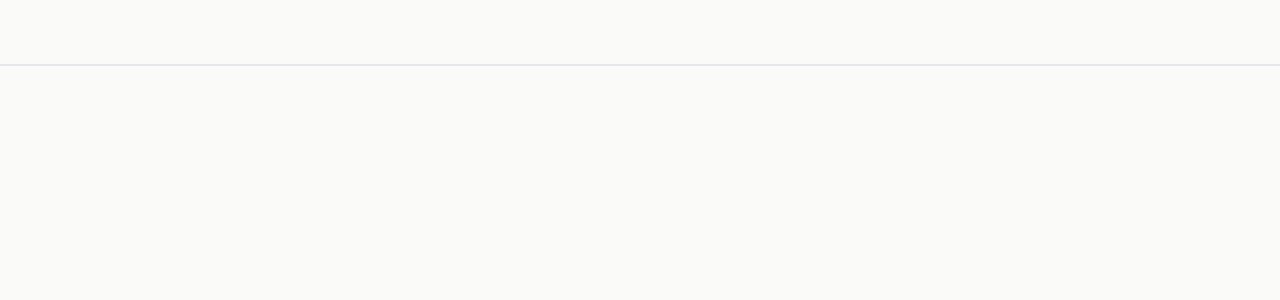
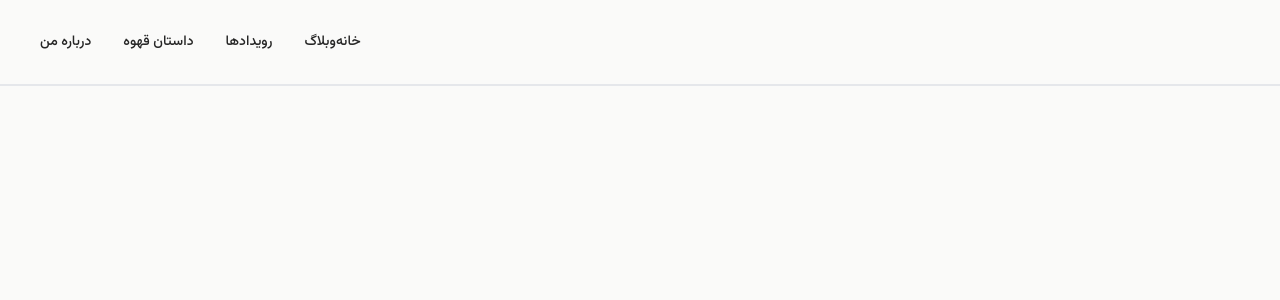
Before and after one commit to MhmmdEmmi/the-need-for-coffee, a React (Vite) app: page / in a window 1280 px wide. Shown: the top 300 px of the page. Built offline with nearby package versions, Linux system fonts and the light colour scheme.

Commit message:
create: responsive navbar menu

```diff
--- a/src/components/Navbar.jsx
+++ b/src/components/Navbar.jsx
@@ -1,5 +1,6 @@
 import { RiCloseLine, RiMenu3Line } from "@remixicon/react";
 import { useState } from "react";
+import { LINKS } from "../constants/index";
 
 const Navbar = () => {
   const [isOpen, setIsOpen] = useState(false);
@@ -27,8 +28,33 @@ const Navbar = () => {
               {isOpen ? <RiCloseLine /> : <RiMenu3Line />}
             </button>
           </div>
+
+          <div className="hidden md:flex space-x-8 md:space-x-8 pl-2">
+            {LINKS.map((link, index) => (
+              <a key={index} href={link.link} className="text-sm font-medium">
+                {link.name}
+              </a>
+            ))}
+          </div>
+        </div>
+
+        <div
+          className={`${
+            isOpen ? "block" : "hidden"
+          } md:hidden absolute bg-neutral-50 w-full py-5 mt-2 border-b-4`}
+        >
+          {LINKS.map((link, index) => (
+            <a
+              key={index}
+              href={link.link}
+              className="text-lg font-medium block py-2 tracking-wide"
+            >
+              {link.name}
+            </a>
+         ))}
         </div>
       </nav>
+
     </>
   );
 };
--- a/src/constants/index.js
+++ b/src/constants/index.js
@@ -1,4 +1,4 @@
-import TheCoffeeCollective03 from "../assets/images/TheCoffeeCollective03.webp";
+// import TheCoffeeCollective03 from "../assets/images/TheCoffeeCollective03.webp";
 
 export const LINKS = [
   {
```
